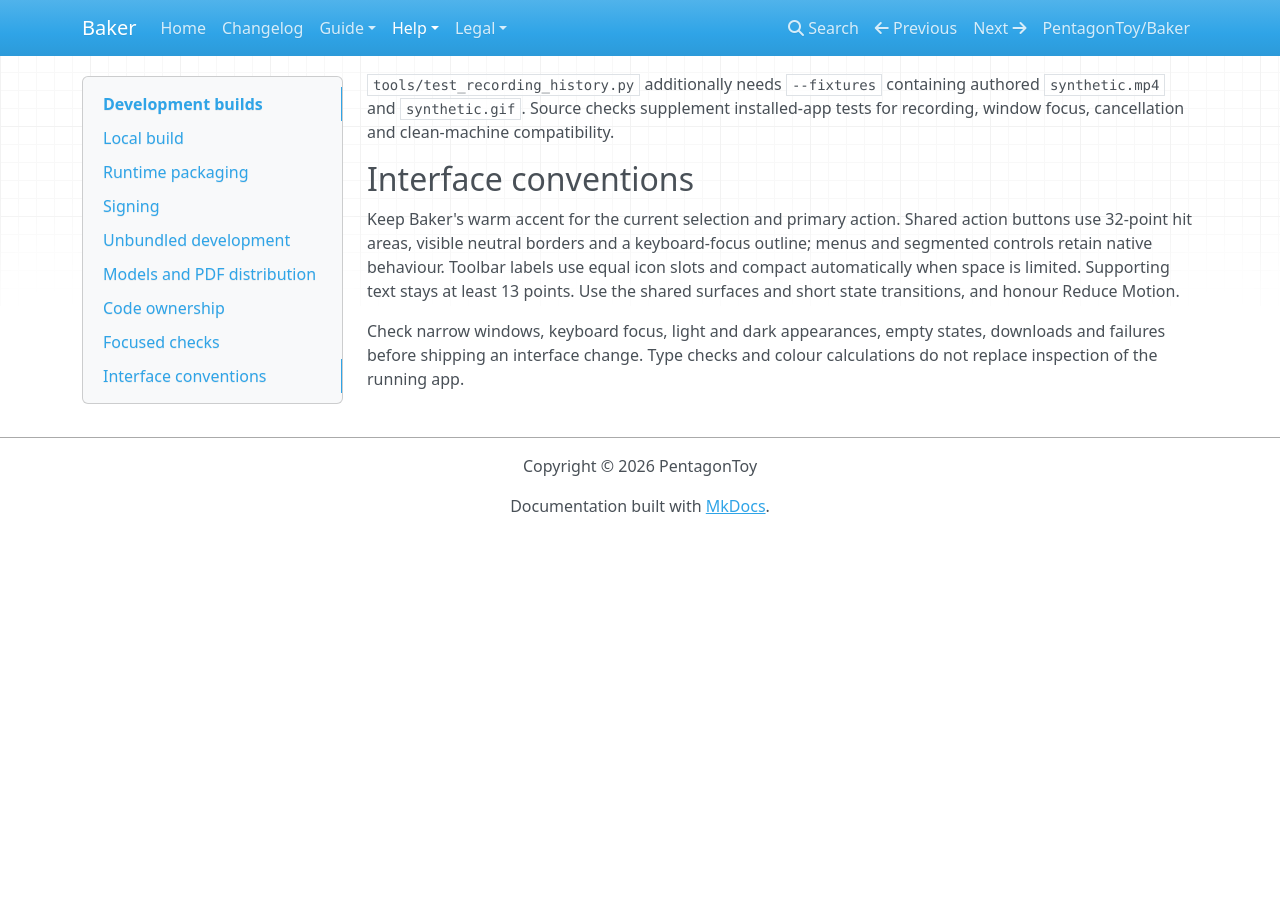
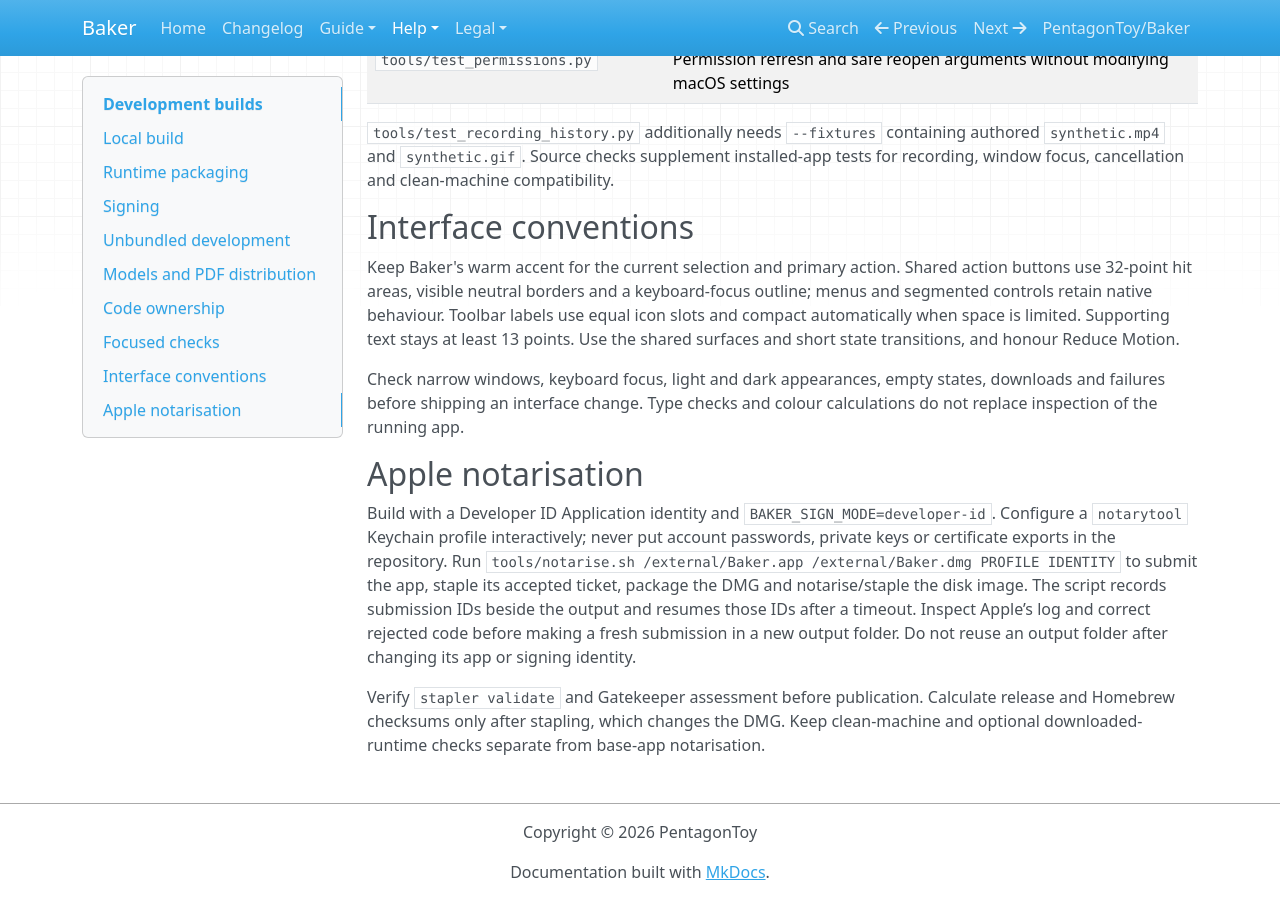
Before and after one commit to PentagonToy/Baker, an MkDocs documentation site: the page built from docs/help/development.md, in a window 1280 px wide and 900 px high, scrolled down 3095 px. Built offline with MkDocs 1.6.1, drawn with Linux system fonts in a browser that asks for light colours; nearby versions of some CDN libraries; before the commit the page ends 3629 px from its top, so only the background shows below that; some of the changed text lies outside the part shown.

Commit message:
build: prepare Developer ID and notarisation for 0.1.0

```diff
--- a/docs/help/development.md
+++ b/docs/help/development.md
@@ -21,7 +21,7 @@
 
 Current packaged libraries require macOS 26.0 for capture and 26.2 for PDF conversion. The Swift source target of macOS 14 does not establish compatibility with those older systems. The runtime manifests determine the packaged minimum.
 
-Use `BAKER_SIGN_IDENTITY` for a distribution signing identity. Ad-hoc signing supports local development; it provides no notarisation. After building, `tools/package_dmg.sh /path/to/Baker.app /external/build/Baker.dmg` creates and verifies the disk image. See [release preparation](https://github.com/PentagonToy/Baker/blob/main/others/release/README.md) for final checks.
+Use `BAKER_SIGN_MODE=developer-id` and `BAKER_SIGN_IDENTITY` for Developer ID Application signing. This enables hardened runtime and secure timestamps for all bundled native code. The default `local` mode retains development signing and provides no notarisation. After building, `tools/package_dmg.sh /path/to/Baker.app /external/build/Baker.dmg` creates and verifies the disk image. See [release preparation](https://github.com/PentagonToy/Baker/blob/main/others/release/README.md) for final checks.
 
 ## Signing
 
@@ -91,3 +91,9 @@
 Keep Baker's warm accent for the current selection and primary action. Shared action buttons use 32-point hit areas, visible neutral borders and a keyboard-focus outline; menus and segmented controls retain native behaviour. Toolbar labels use equal icon slots and compact automatically when space is limited. Supporting text stays at least 13 points. Use the shared surfaces and short state transitions, and honour Reduce Motion.
 
 Check narrow windows, keyboard focus, light and dark appearances, empty states, downloads and failures before shipping an interface change. Type checks and colour calculations do not replace inspection of the running app.
+
+## Apple notarisation
+
+Build with a Developer ID Application identity and `BAKER_SIGN_MODE=developer-id`. Configure a `notarytool` Keychain profile interactively; never put account passwords, private keys or certificate exports in the repository. Run `tools/notarise.sh /external/Baker.app /external/Baker.dmg PROFILE IDENTITY` to submit the app, staple its accepted ticket, package the DMG and notarise/staple the disk image. The script records submission IDs beside the output and resumes those IDs after a timeout. Inspect Apple’s log and correct rejected code before making a fresh submission in a new output folder. Do not reuse an output folder after changing its app or signing identity.
+
+Verify `stapler validate` and Gatekeeper assessment before publication. Calculate release and Homebrew checksums only after stapling, which changes the DMG. Keep clean-machine and optional downloaded-runtime checks separate from base-app notarisation.
```
Also changed, not shown: CHANGELOG.md (+5 -0 lines), others/release/0.1.0.md (added, +5 -0 lines), 3 other files.
